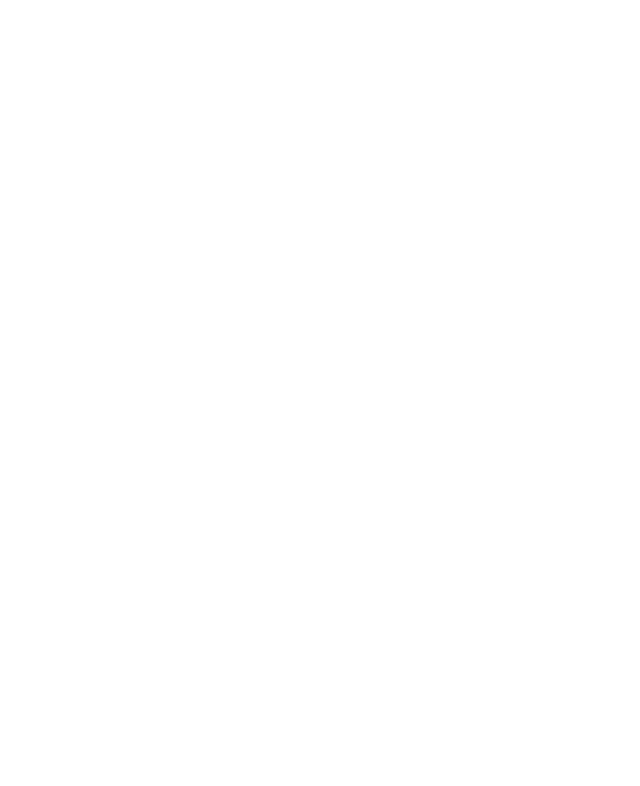
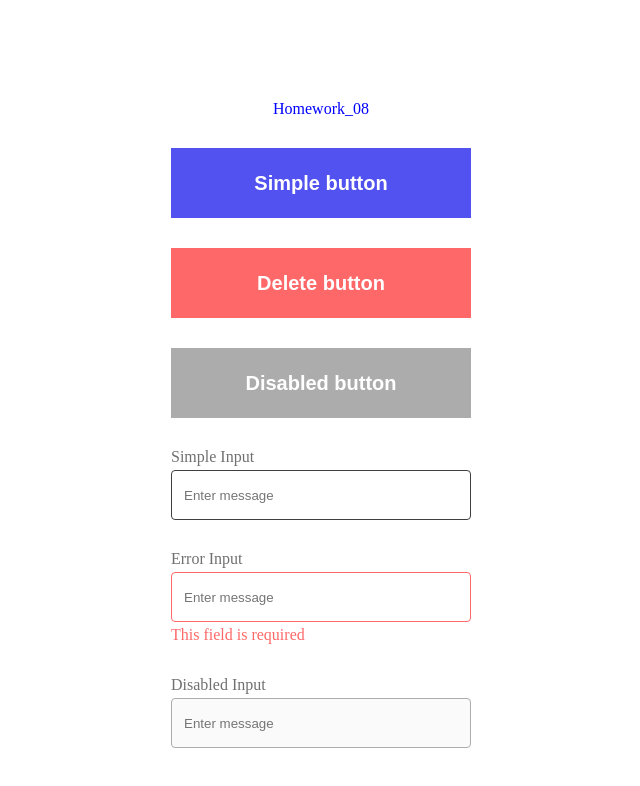
Before and after one commit to Lunasonne/ReactProjekt_67_TypeScript, a React (Vite) app: page / in a window 1280 px wide. Shown: the top 786 px of the page, without its empty margins (319-959 px from the left). Built offline with nearby package versions, Linux system fonts and the light colour scheme.

Commit message:
Lesson_09

```diff
--- a/src/App.tsx
+++ b/src/App.tsx
@@ -5,6 +5,7 @@ import Lesson_08 from "./lessons/Lesson_08/Lesson_08";
 
 import Homework_06 from "./homeworks/Homework_06/Homework_06";
 // import Homework_07 from "./homeworks/Homework_07/Homework_07";
+import Homework_08 from "./homeworks/Homework_08/Homework_08";
 
 function App() {
 
@@ -14,10 +15,11 @@ function App() {
          {/* Homeworks */}
                     {/* <Homework_06/> */}
                     {/* <Homework_07/> */}
+                       <Homework_08/>
          {/* Lessons  */}
                   {/* <Lesson_06/> */}
                   {/* <Lesson_07/> */}
-                  {/* <Lesson_08/> */}
+                   {/* <Lesson_08/>  */}
 
 
     </>
--- a/src/components/Button/styles.ts
+++ b/src/components/Button/styles.ts
@@ -1,7 +1,7 @@
  import styled from "@emotion/styled";
 
-interface ButtonComponentProps {
-  $isRed: boolean;
+interface ButtonComponentProps { // isRed КАСТОМНЫЙ АТРИБУТ. такого не существует, поэтому пишем интерфейс и ставим знак доллара
+ $isRed: boolean;
 }
 
 const generateButtonColor = (isRed: boolean, disabled: boolean | undefined) => {
@@ -40,17 +40,14 @@ export const ButtonComponent = styled.button<ButtonComponentProps>`
   padding: 0;
   height: 70px;
   width: 100%;
-  /* background-color: ${({ $isRed }) =>
-    $isRed ? "#ff6868ff" : "rgb(82, 82, 241)"}; */
-  background-color: ${({ $isRed, disabled }) =>
-    generateButtonColor($isRed, disabled)};
+  /* background-color: ${({ $isRed }) =>    $isRed ? "#ff6868ff" : "rgb(82, 82, 241)"}; */
+  background-color: ${({ $isRed, disabled }) => generateButtonColor($isRed, disabled)};
   color: white;
   font-size: 20px;
   font-weight: bold;
-  cursor: pointer;
+  cursor: ${({disabled}) => disabled ? "not-allowed" : "pointer"};
 
   &:hover {
-    background-color: ${({ $isRed, disabled }) =>
-      generateButtonColorOnHover($isRed, disabled)};
+    background-color: ${({ $isRed, disabled }) => generateButtonColorOnHover($isRed, disabled)};
   }
 `;
--- a/src/components/Input/Input.tsx
+++ b/src/components/Input/Input.tsx
@@ -1,21 +1,36 @@
-import "./styles.css";
-import { type InputProps } from "./types";
+  import { type InputProps } from "./types";
+import { InputWrapper, InputLabel, InputComponent, ErrorMessage } from "./styles";
 
-
-function Input({ id, name, type = "text", placeholder, label }: InputProps) {
+function Input({
+  id,
+  name,
+  type = "text",
+  placeholder,
+  label,
+  disabled = false,
+  error = undefined,
+  value,
+  onChange
+}: InputProps) {
   return (
-    <div className="input-wrapper">
-      <label className="input-label" htmlFor={id}>
-        {label}
-      </label>
-      <input
-        className="input-component"
+    <InputWrapper>
+      <InputLabel htmlFor={id}>{label}</InputLabel>
+      <InputComponent
         id={id}
         name={name}
         type={type}
         placeholder={placeholder}
+        disabled={disabled}
+        $error={error}
+        value={value}
+        onChange={onChange}
       />
-    </div>
+      {/* Условный рендеринг
+      - если слева от && стоит false, то элемент справа от && на странице не показывается(т.е скрывается)
+      - если слева от && стоит true, то элемент справа от && на странице показывается */}
+      {!!error && <ErrorMessage>{error}</ErrorMessage>}
+    </InputWrapper>
   );
 }
+
 export default Input;
--- /dev/null
+++ b/src/components/Input/styles.ts
@@ -0,0 +1,47 @@
+import styled from "@emotion/styled";
+
+interface InputComponentProps{
+$error: string | undefined;
+}
+
+const generateInputColor =  (error: string | undefined, disabled?: boolean) => {
+  // if(disabled === true) {
+  if (disabled) {
+    return "#acacacff";
+  } else {
+    if (error) {
+      return "#ff6868ff";
+    } else {
+      return "#3f3f3f";
+    }
+  }
+};
+
+export const InputWrapper = styled.div`
+display: flex;
+  flex-direction: column;
+  gap: 4px;
+`
+export const InputLabel = styled.label`
+ font-size: 16px;
+  color: hsl(0, 0%, 44%);
+   `
+
+  export const InputComponent = styled.input<InputComponentProps>`
+ width: 100%;
+  height: 50px;
+  border: 1px solid
+   ${({ disabled, $error }) => generateInputColor($error, disabled)};
+  border-radius: 4px;
+  padding: 12px;
+  outline: none;
+
+  &::color {
+   color: #6f6f6f;
+  font-size: 16px;
+}
+  `
+  export const ErrorMessage = styled.p`
+  height: 20px;
+  color: #ff6868ff;
+`;
--- /dev/null
+++ b/src/components/LoginForm/styles.ts
@@ -0,0 +1,26 @@
+import styled from "@emotion/styled";
+
+export const LoginFormContainer = styled.form`
+  display: flex;
+  flex-direction: column;
+  width: 590px;
+  min-height: 450px;
+  max-height: fit-content;
+  border: 1px solid #000000;
+  padding: 60px;
+  border-radius: 4px;
+  background-color: white;
+  gap: 30px;
+`;
+
+export const Title = styled.p`
+  color: #000000;
+  font-size: 24px;
+  font-weight: normal;
+`;
+
+export const InputsContainer = styled.div`
+  display: flex;
+  flex-direction: column;
+  gap: 20px;
+`;
--- /dev/null
+++ b/src/homeworks/Homework_08/Homework_08.tsx
@@ -0,0 +1,51 @@
+import Button from "components/Button/Button";
+import Input from "components/Input/Input";
+
+import { PageWrapper, Paragraph, FormElementContainer } from "./styles";
+
+function Homework_08() {
+  const works = () => {console.log("Button works");};
+
+  return (
+    <PageWrapper>
+      <Paragraph>Homework_08</Paragraph>
+      <FormElementContainer>
+        <Button name="Simple button" onClick={works} />
+      </FormElementContainer>
+      <FormElementContainer>
+        <Button name="Delete button" isRed onClick={works} />
+      </FormElementContainer>
+      <FormElementContainer>
+        <Button name="Disabled button" disabled onClick={works} />
+      </FormElementContainer>
+      <FormElementContainer>
+        <Input
+          id="simple_input"
+          label="Simple Input"
+          name="simple"
+          placeholder="Enter message"
+        />
+      </FormElementContainer>
+      <FormElementContainer>
+        <Input
+          id="error_input"
+          label="Error Input"
+          name="error"
+          placeholder="Enter message"
+          error="This field is required"
+        />
+      </FormElementContainer>
+      <FormElementContainer>
+        <Input
+          id="disabled_input"
+          label="Disabled Input"
+          name="disabled"
+          placeholder="Enter message"
+          disabled
+        />
+      </FormElementContainer>
+    </PageWrapper>
+  );
+}
+
+export default Homework_08;
--- /dev/null
+++ b/src/homeworks/Homework_08/styles.ts
@@ -0,0 +1,19 @@
+import styled from "@emotion/styled";
+
+export const PageWrapper = styled.div`
+  display: flex;
+  flex-direction: column;
+  align-items: center;
+  justify-content: center;
+  flex: 1;
+  padding: 100px;
+  gap: 30px;
+`;
+
+export const Paragraph = styled.p`
+  color: blue;
+`;
+
+export const FormElementContainer = styled.div`
+  width: 300px;
+`;
--- /dev/null
+++ b/src/lessons/Lesson_09/styles.ts
@@ -0,0 +1,36 @@
+import styled from "@emotion/styled";
+
+export const PageWrapper = styled.div`
+  display: flex;
+  flex: 1;
+  flex-direction: column;
+  align-items: center;
+  justify-content: center;
+  background-color: rgba(0, 10, 66, 0.9);
+`;
+
+export const Text = styled.p`
+  font-size: 20px;
+  color: black;
+`;
+
+export const Card = styled.div`
+  display: flex;
+  justify-content: space-between;
+  flex-direction: column;
+  gap: 10px;
+  width: 600px;
+  min-height: 400px;
+  padding: 30px;
+  border: 1px solid black;
+  border-radius: 10px;
+  background-color: white;
+`;
+
+export const ContainerFacts = styled.div`
+  display: flex;
+  flex-direction: column;
+  align-items: center;
+  justify-content: center;
+  gap: 10px;
+`;
```
Also changed, not shown: src/components/Input/styles.css (deleted, +0 -24 lines), src/components/Input/types.ts (+6 -1 lines), src/components/LoginForm/LoginForm.tsx (added, +71 -0 lines), src/lessons/Lesson_09/Lesson_09.tsx (added, +20 -0 lines).
